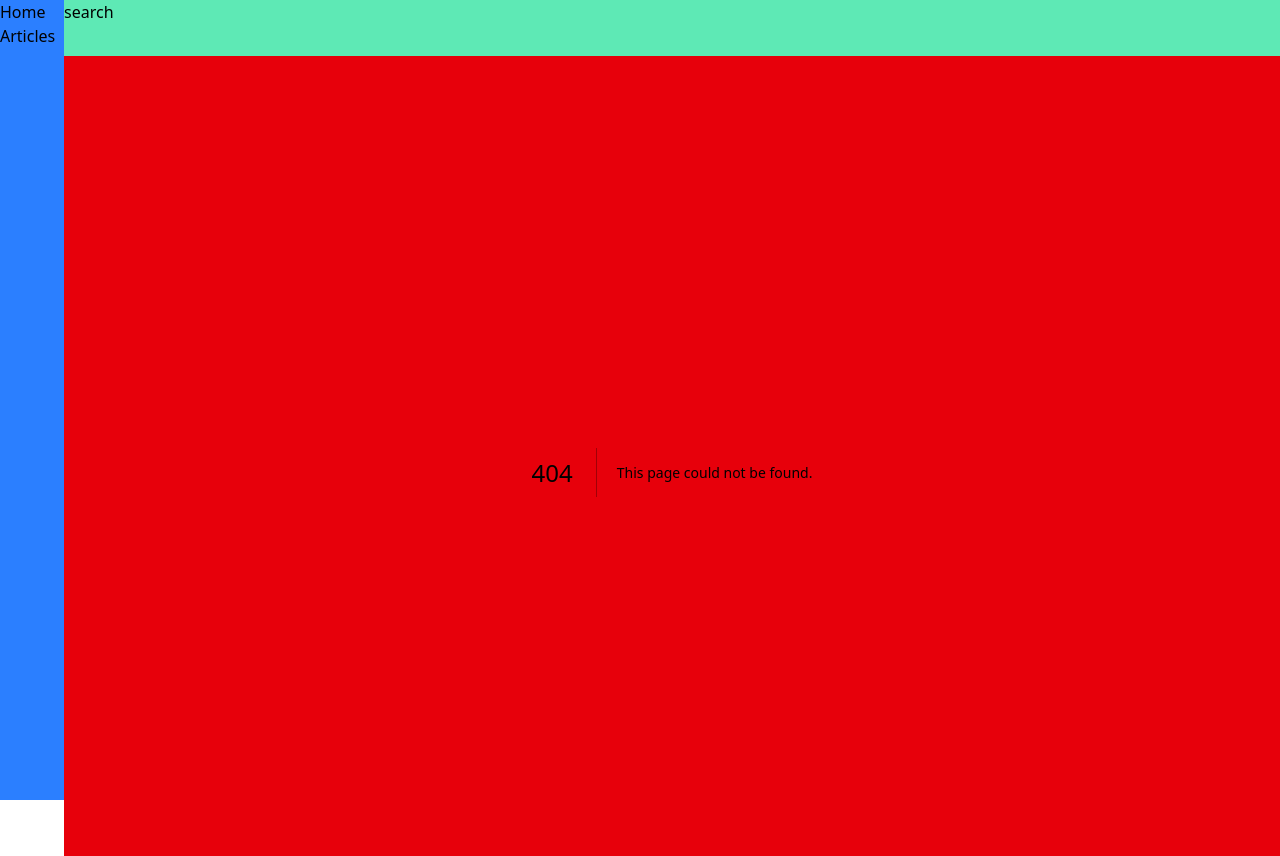
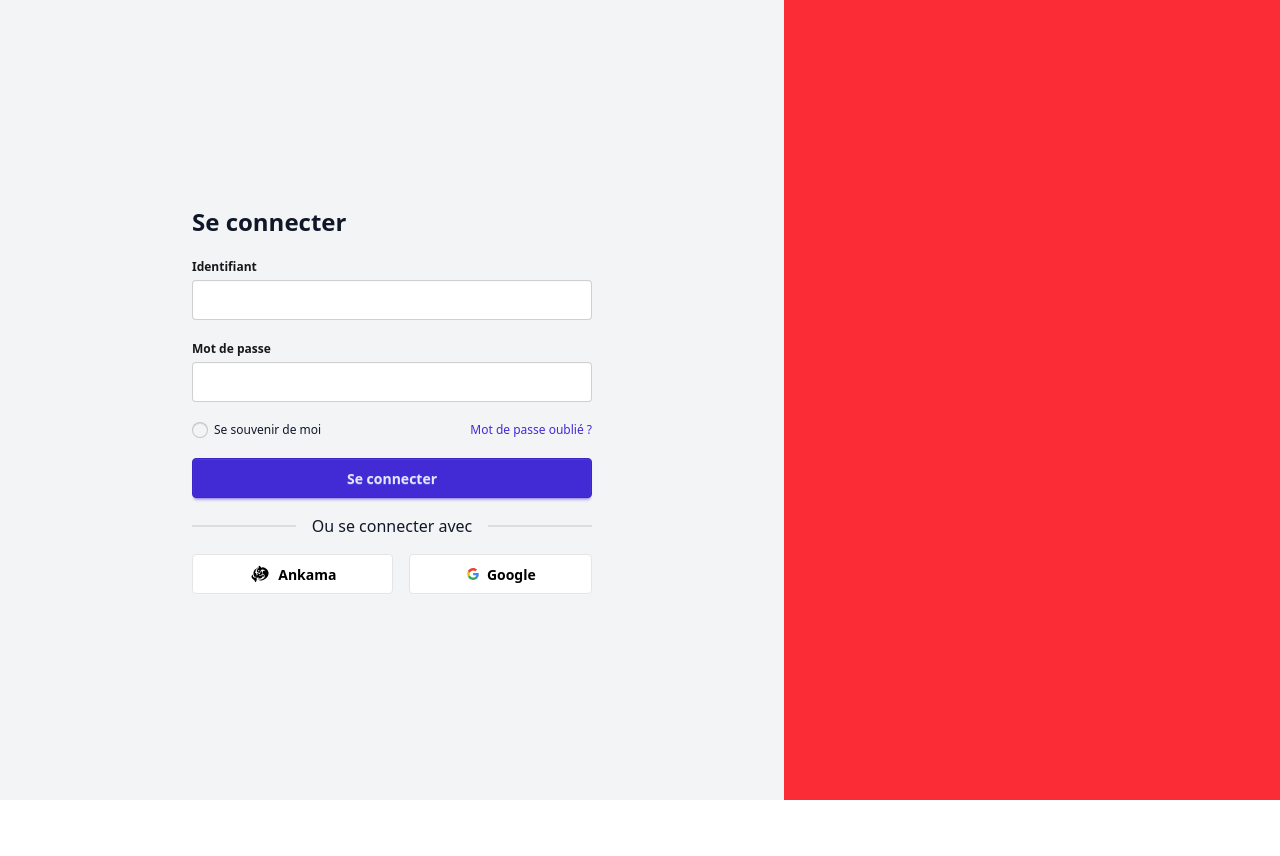
Before and after one commit to misterjj/sandbox-nextjs-daisyui, a Next.js app: page /login in a window 1280 px wide. Before the commit this address had no page. After the commit the page ends 800 px from the top, so only its background shows below. Built offline with nearby package versions, Linux system fonts and the light colour scheme.

Commit message:
Feat: login page integration

```diff
--- /dev/null
+++ b/src/app/admin/layout.tsx
@@ -0,0 +1,26 @@
+import Link from "next/link";
+
+export default function LoginLayout({
+                                        children,
+                                    }: Readonly<{
+    children: React.ReactNode;
+}>) {
+    return (
+        <div className="min-h-screen h-full overflow-hidden">
+            <div className="w-full h-full flex  relative">
+                <ul className="bg-blue-500 h-full w-16">
+                    <li><Link href="/">Home</Link></li>
+                    <li><Link href="/articles">Articles</Link></li>
+                </ul>
+                <div className="grow flex-col">
+                    <div className="bg-emerald-300 h-14">
+                        search
+                    </div>
+                    <div className="grow bg-red-600 h-full overflow-y-scroll p-4 pb-16">
+                        {children}
+                    </div>
+                </div>
+            </div>
+        </div>
+    );
+}
--- a/src/app/layout.tsx
+++ b/src/app/layout.tsx
@@ -1,6 +1,5 @@
-import type { Metadata } from "next";
+import type {Metadata} from "next";
 import "./globals.css";
-import Link from "next/link";
 
 export const metadata: Metadata = {
     title: "Create Next App",
@@ -13,22 +12,9 @@ export default function RootLayout({
     children: React.ReactNode;
 }>) {
     return (
-      <html lang="en" className="h-full">
-      <body className="min-h-screen h-full overflow-hidden"> {/* Ajout de overflow-hidden ici */}
-      <div className="w-full h-full flex  relative">
-          <ul className="bg-blue-500 h-full w-16">
-              <li><Link href="/">Home</Link></li>
-              <li><Link href="/articles">Articles</Link></li>
-          </ul>
-          <div className="grow flex-col">
-              <div className="bg-emerald-300 h-14">
-                  search
-              </div>
-              <div className="grow bg-red-600 h-full overflow-y-scroll p-4 pb-16"> {/* overflow-y-scroll est ici */}
+        <html lang="en" className="h-full" data-theme="light">
+        <body className="min-h-screen h-full light">
         {children}
-              </div>
-          </div>
-      </div>
         </body>
         </html>
     );
--- /dev/null
+++ b/src/app/login/page.tsx
@@ -0,0 +1,75 @@
+'use client';
+
+import ankamaLogo from '../../assets/ankama.svg'
+import Image from "next/image";
+
+export default function Login() {
+    return (
+        <div className="w-full h-full bg-gray-100 text-gray-900 flex">
+            <div className="min-h-full px-48 flex items-center">
+                <div className="min-w-[400px] w-full">
+                    <div className="w-ful0 flex flex-col gap-5">
+                        <div className="font-black text-2xl">Se connecter</div>
+                        <fieldset className="fieldset grow p-0">
+                            <legend className="fieldset-legend pt-0">Identifiant</legend>
+                            <input type="text" className="input w-full" placeholder=""/>
+                        </fieldset>
+                        <fieldset className="fieldset grow p-0">
+                            <legend className="fieldset-legend pt-0">Mot de passe</legend>
+                            <input type="text" className="input w-full" placeholder=""/>
+                        </fieldset>
+                        <div className="flex items-center text-xs">
+                            <div className="grow">
+                                <label className="fieldset-label text-gray-900">
+                                    <input type="checkbox" className="checkbox checkbox-xs"/>
+                                    Se souvenir de moi
+                                </label>
+                            </div>
+                            <a href="" className="text-primary">Mot de passe oublié ?</a>
+                        </div>
+                        <div className="btn btn-primary w-full">Se connecter</div>
+                        <div className="divider my-0">Ou se connecter avec</div>
+                        <div className="flex gap-4">
+                            <button className="btn bg-white text-black border-[#e5e5e5] grow"
+                                    onClick={()=>document.getElementById('or_not')?.showModal()}>
+                                <Image src={ankamaLogo} alt="" className="h-6 w-6"/>
+                                Ankama
+                            </button>
+                            <button className="btn bg-white text-black border-[#e5e5e5] grow"
+                                    onClick={()=>document.getElementById('or_not')?.showModal()}>
+                                <svg aria-label="Google logo" width="16" height="16" xmlns="http://www.w3.org/2000/svg"
+                                     viewBox="0 0 512 512">
+                                    <g>
+                                        <path d="m0 0H512V512H0" fill="#fff"></path>
+                                        <path fill="#34a853"
+                                              d="M153 292c30 82 118 95 171 60h62v48A192 192 0 0190 341"></path>
+                                        <path fill="#4285f4"
+                                              d="m386 400a140 175 0 0053-179H260v74h102q-7 37-38 57"></path>
+                                        <path fill="#fbbc02" d="m90 341a208 200 0 010-171l63 49q-12 37 0 73"></path>
+                                        <path fill="#ea4335"
+                                              d="m153 219c22-69 116-109 179-50l55-54c-78-75-230-72-297 55"></path>
+                                    </g>
+                                </svg>
+                                Google
+                            </button>
+                        </div>
+                        <dialog id="or_not" className="modal">
+                            <div className="modal-box">
+                                <form method="dialog">
+                                    <button className="btn btn-sm btn-circle btn-ghost absolute right-2 top-2">✕
+                                    </button>
+                                </form>
+                                <h3 className="text-lg font-bold">Ou pas!</h3>
+                                <p className="py-4">Je vais pas coder ca pour un test ! Mais ca serait cool !!</p>
+                            </div>
+                            <form method="dialog" className="modal-backdrop">
+                                <button>close</button>
+                            </form>
+                        </dialog>
+                    </div>
+                </div>
+            </div>
+            <div className="min-h-full grow bg-red-500"></div>
+        </div>
+    );
+}
```
Also changed, not shown: src/app/admin/page.tsx (renamed from src/app/page.tsx), src/app/globals.css (line endings or trailing spaces), src/assets/ankama.svg (added). Lines whose indentation alone changed are shown as unchanged.
